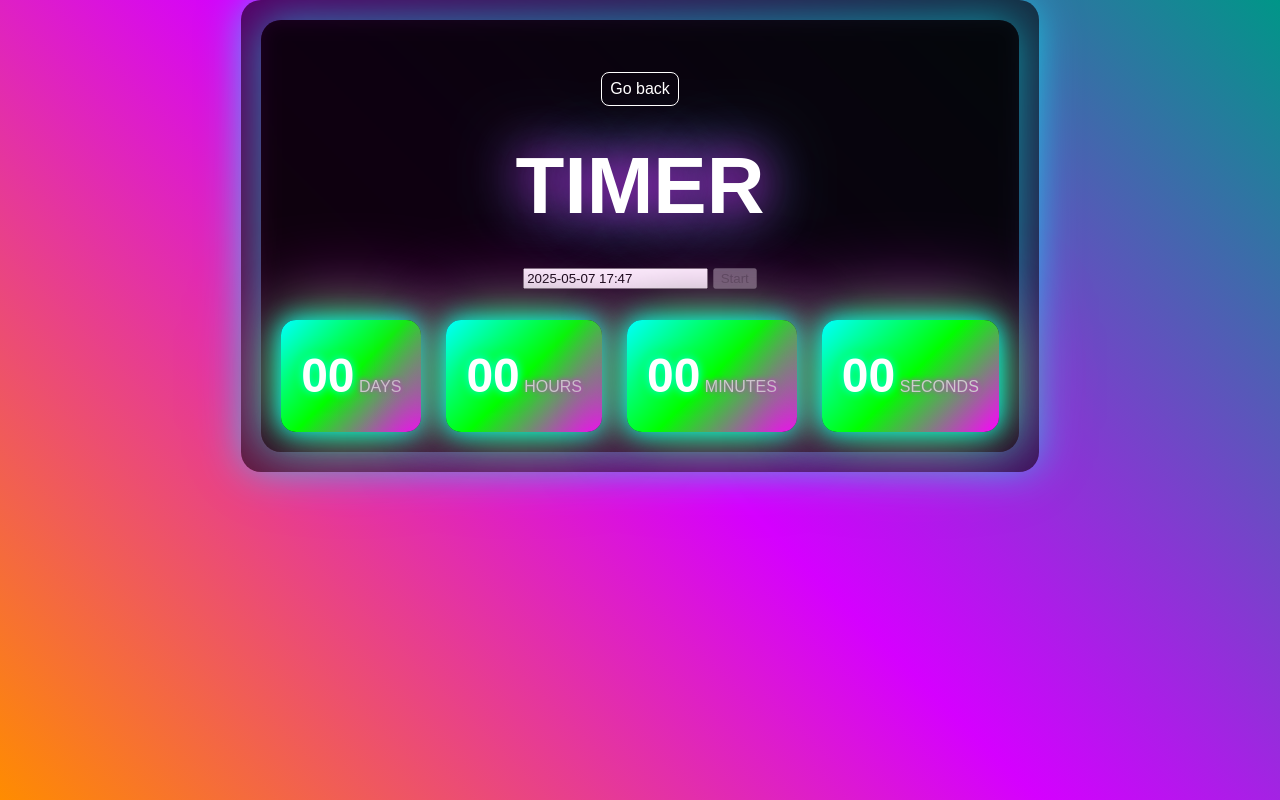
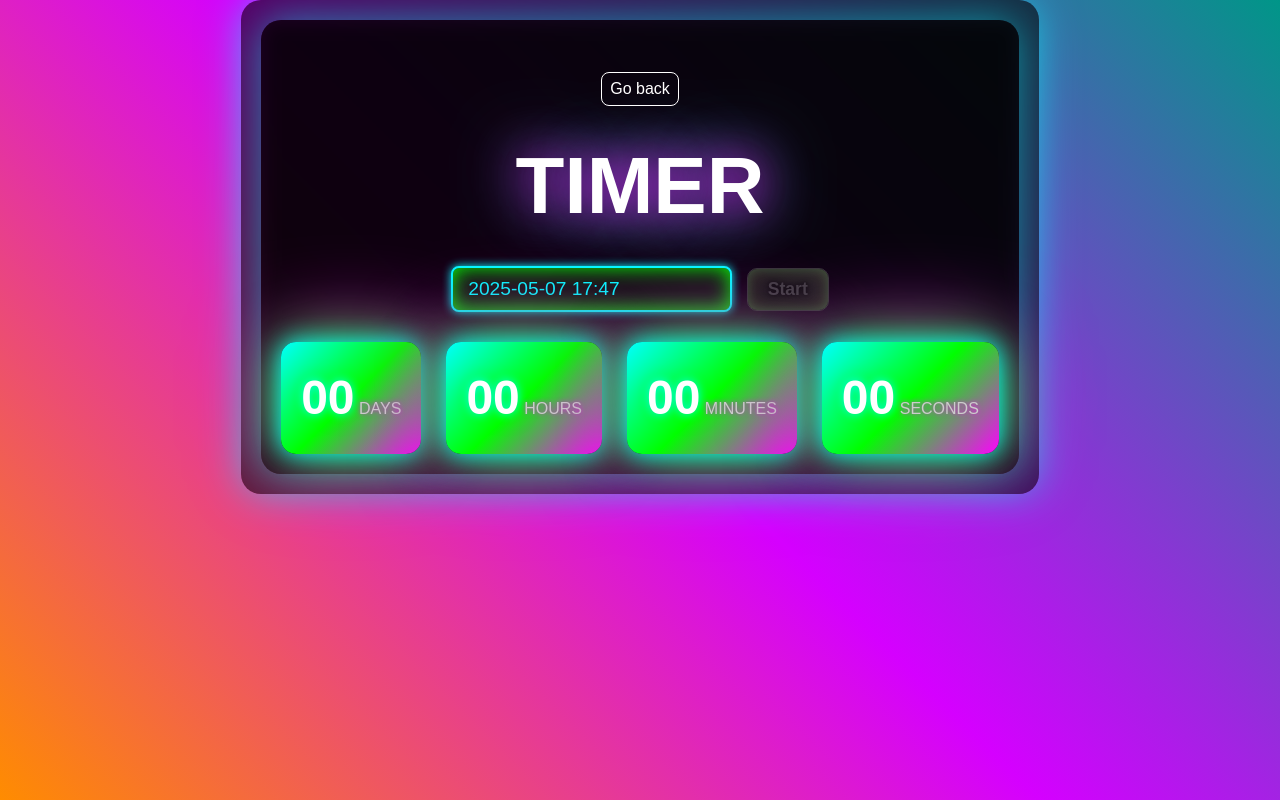
Before and after one commit to Nicolae24/goit-js-hw-10, a website built with Vite: page src/1-timer.html in a window 1280 px wide. Built offline with nearby package versions, Linux system fonts and the light colour scheme.

Commit message:
css btn time

```diff
--- a/src/css/1-timer.css
+++ b/src/css/1-timer.css
@@ -96,3 +96,50 @@ body {
   color: #ccc;
   text-shadow: 0 0 5px #f0f;
 }
+
+#datetime-picker {
+  padding: 10px 15px;
+  font-size: 1.2rem;
+  border: 2px solid #0ff;
+  border-radius: 8px;
+  background-color: #111;
+  color: #0ff;
+  box-shadow: 0 0 10px #0ff, 0 0 20px #0f0 inset;
+  transition: all 0.3s ease;
+  outline: none;
+  margin-right: 10px;
+}
+
+#datetime-picker:focus {
+  border-color: #f0f;
+  box-shadow: 0 0 15px #f0f, 0 0 30px #0ff;
+}
+
+button[data-start] {
+  padding: 10px 20px;
+  font-size: 1.1rem;
+  font-weight: bold;
+  border: none;
+  border-radius: 10px;
+  background: linear-gradient(45deg, #0ff, #0f0, #f0f);
+  color: #000;
+  cursor: pointer;
+  box-shadow: 0 0 20px #0ff, 0 0 40px #f0f, 0 0 60px #0f0;
+  transition: transform 0.3s ease, box-shadow 0.3s ease;
+}
+
+button[data-start]:hover {
+  transform: scale(1.05);
+  box-shadow: 0 0 30px #0ff, 0 0 60px #f0f, 0 0 90px #0f0;
+}
+
+button[data-start]:disabled {
+  background: linear-gradient(45deg, #222, #333);
+  color: #666;
+  box-shadow: inset 0 0 10px #0ff44a55, inset 0 0 20px #f0f44a55;
+  border: 1px solid #555;
+  opacity: 0.6;
+  cursor: not-allowed;
+  text-shadow: 0 0 5px #000;
+  filter: grayscale(40%);
+}
```
